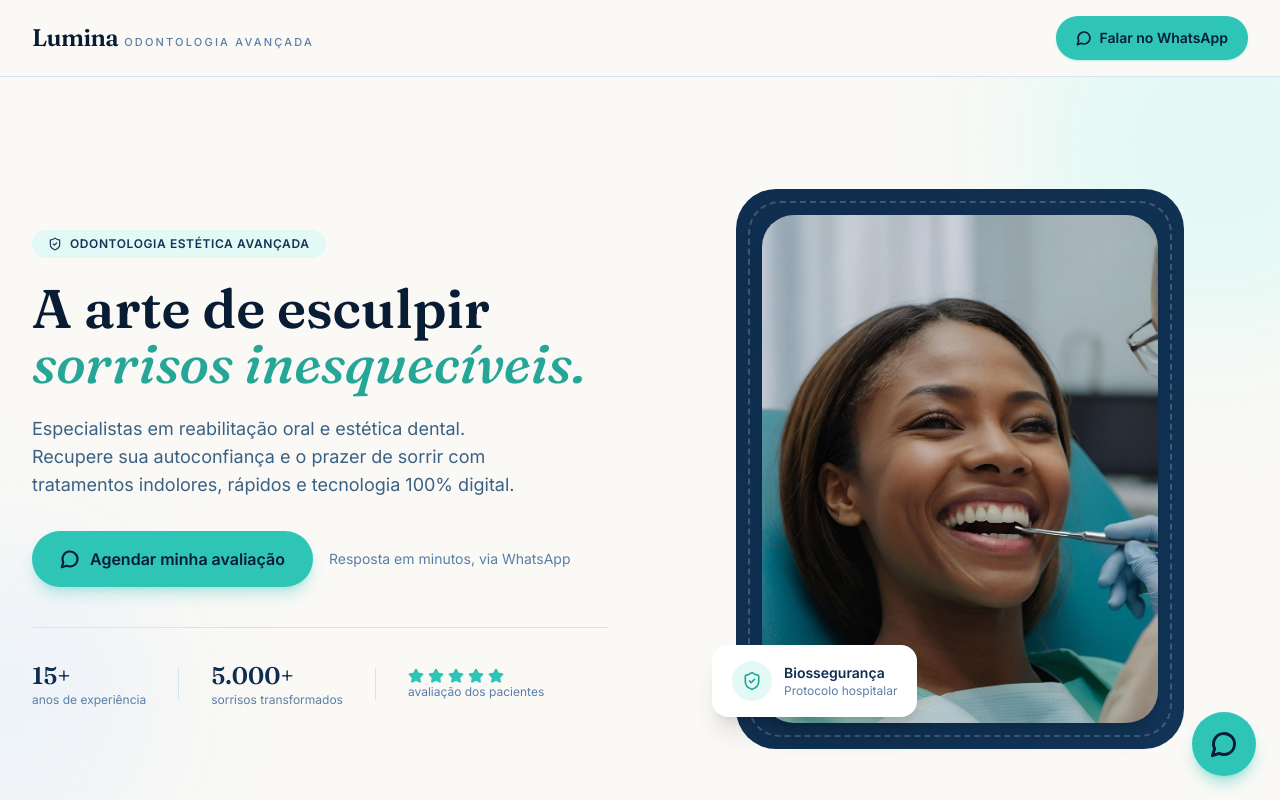
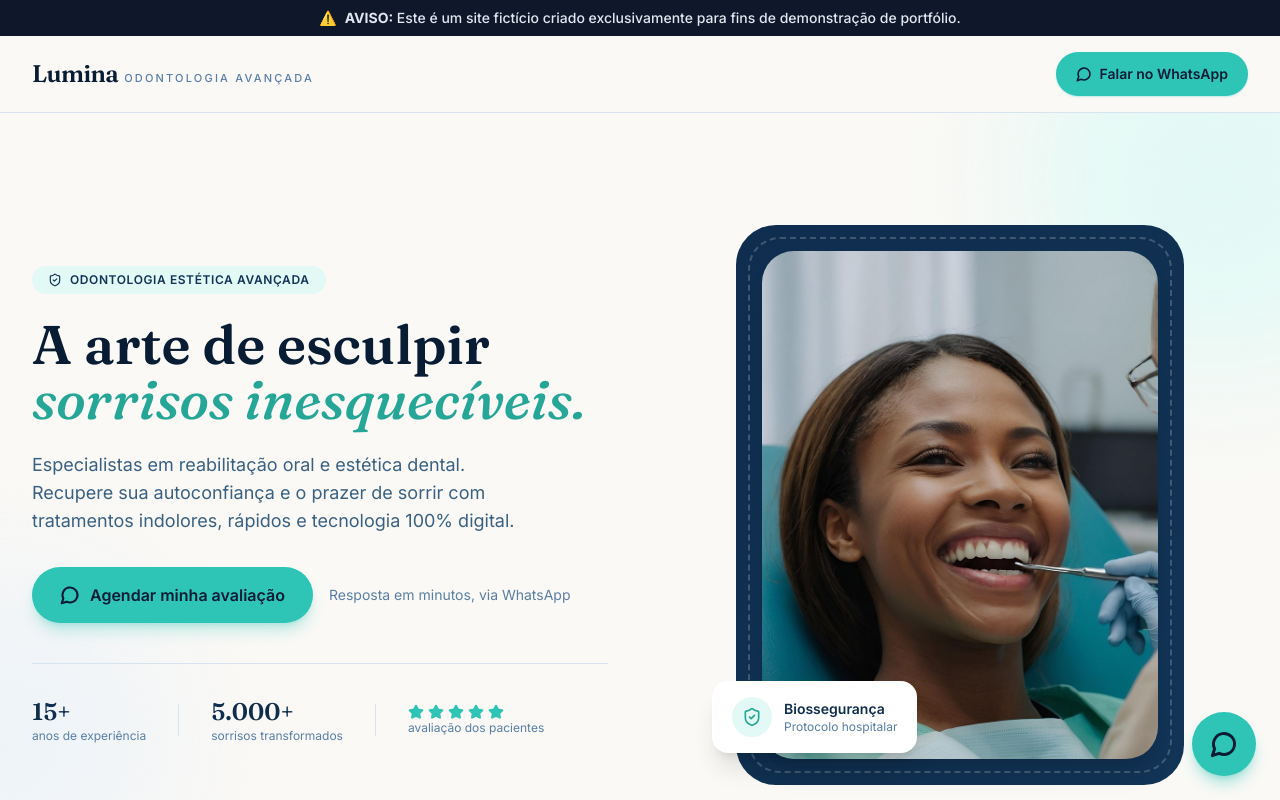
Before and after one commit to camiladdev/site-odonto, a React (Vite) app: page / in a window 1280 px wide. Shown: the top 800 px of the page. Built offline with nearby package versions, Linux system fonts and the light colour scheme.

Commit message:
feat: adiciona banner de aviso de site portfólio

```diff
--- a/src/App.tsx
+++ b/src/App.tsx
@@ -9,6 +9,13 @@ import WhatsAppFloatButton from './components/WhatsAppFloatButton';
 export default function App() {
   return (
     <div className="min-h-screen bg-offwhite font-sans antialiased">
+
+      <div className="bg-slate-900 text-slate-200 text-center py-2 px-4 text-xs sm:text-sm font-medium w-full flex items-center justify-center gap-2 z-50">
+        <span>⚠️</span>
+        <p>
+          <strong>AVISO:</strong> Este é um site fictício criado exclusivamente para fins de demonstração de portfólio.
+        </p>
+      </div>
       <Header />
       <main>
         <Hero />
```
